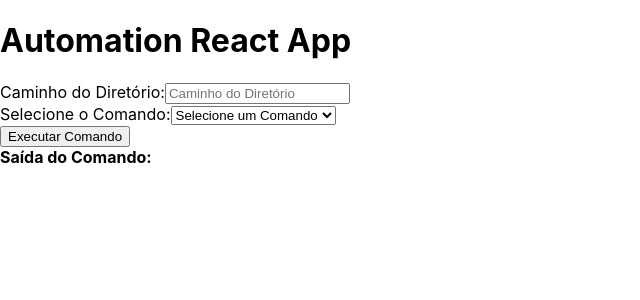
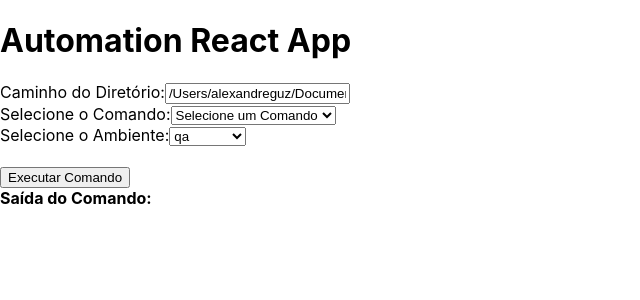
Before and after one commit to alexandreguz/react-automation-starter, a React (Create React App) app: page / in a window 1280 px wide. Shown: the top 300 px of the page, without its empty margins (0-640 px from the left). Built offline with nearby package versions, Linux system fonts and the light colour scheme.

Commit message:
added dropdown to choose ENV

```diff
--- a/src/App.js
+++ b/src/App.js
@@ -1,8 +1,9 @@
 import React, { useState } from 'react';
 
 function App() {
-  const [directory, setDirectory] = useState('');
+  const [directory, setDirectory] = useState('/Users/alexandreguz/Documents/BS2/qa/automation');
   const [selectedCommand, setSelectedCommand] = useState('');
+  const [selectedEnvironment, setSelectedEnvironment] = useState('qa');
   const [output, setOutput] = useState('');
 
   const commandOptions = [
@@ -10,6 +11,8 @@ function App() {
     { label: 'Make Credit User', value: 'MIX_ENV=qa mix test test/regression/open_sea/cadastro/credito_user_test.exs' },
     // Adicione mais opções conforme necessário
   ];
+
+  const environmentOptions = ['qa', 'qa2', 'qa-venus'];
 
   const runCommand = async () => {
     const selectedOption = commandOptions.find(option => option.label === selectedCommand);
@@ -21,8 +24,11 @@ function App() {
 
     const { value: selectedCommandValue } = selectedOption;
 
+    const finalCommand = selectedCommandValue.replace(/qa/g, selectedEnvironment);
+
     try {
-      const response = await fetch(`http://localhost:3001/run-command?dir=${encodeURIComponent(directory)}&command=${encodeURIComponent(selectedCommandValue)}`);
+      const response = await fetch(`http://localhost:3001/run-command?dir=${encodeURIComponent(directory)}&command=${encodeURIComponent(finalCommand)}`);
+
       const data = await response.text();
       setOutput(data);
     } catch (error) {
@@ -55,6 +61,18 @@ function App() {
           ))}
         </select>
       </label>
+      <br />
+      <label>
+        Selecione o Ambiente:
+        <select value={selectedEnvironment} onChange={(e) => setSelectedEnvironment(e.target.value)}>
+          {environmentOptions.map((option, index) => (
+            <option key={index} value={option}>
+              {option}
+            </option>
+          ))}
+        </select>
+      </label>
+      <br />
 
       <br />
       <button onClick={runCommand}>Executar Comando</button>
```
